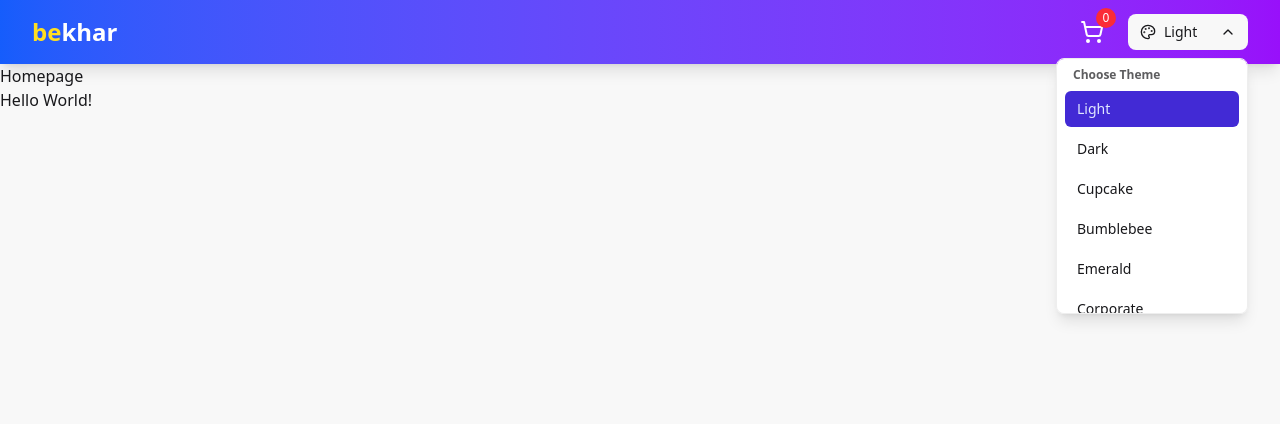
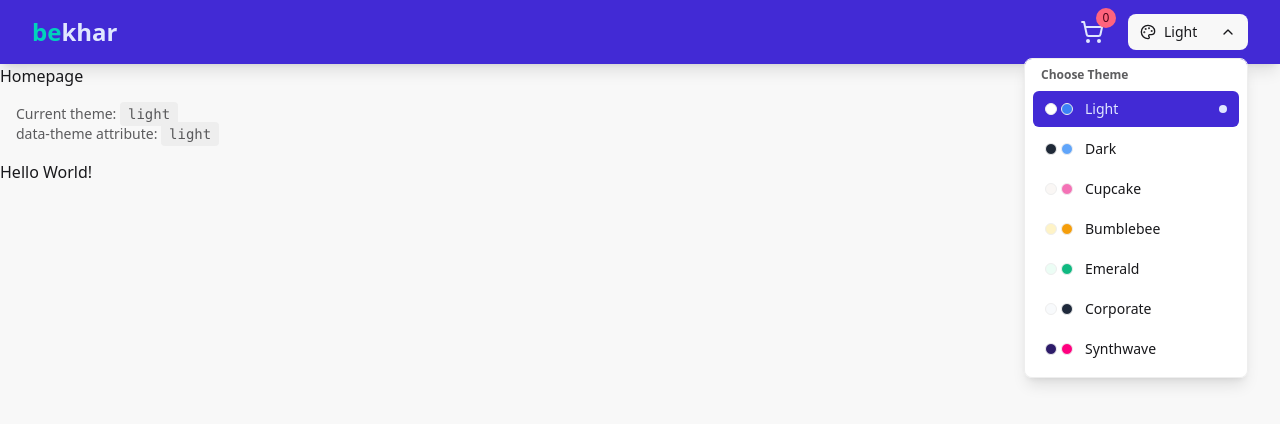
Before and after one commit to khalidghalib404/productStore, a React app in the folder frontend/: page / in a window 1280 px wide. Both pictures are taken after a click on the button "Light". Shown: the top 424 px of the page. Built offline with nearby package versions, Linux system fonts and the light colour scheme; the HTML template or start-up script is replaced by a standard one.

Commit message:
theme coloring set up secound time

```diff
--- a/frontend/daisyui.config.js
+++ /dev/null
@@ -1,36 +0,0 @@
-module.exports = {
-  themes: [
-    "light",
-    "dark",
-    "cupcake",
-    "bumblebee",
-    "emerald",
-    "corporate",
-    "synthwave",
-    "retro",
-    "cyberpunk",
-    "valentine",
-    "halloween",
-    "garden",
-    "forest",
-    "aqua",
-    "lofi",
-    "pastel",
-    "fantasy",
-    "wireframe",
-    "black",
-    "luxury",
-    "dracula",
-    "cmyk",
-    "autumn",
-    "business",
-    "acid",
-    "lemonade",
-    "night",
-    "coffee",
-    "winter",
-    "dim",
-    "nord",
-    "sunset"
-  ],
-};
--- a/frontend/postcss.config.cjs
+++ b/frontend/postcss.config.cjs
@@ -1,5 +1,5 @@
 module.exports = {
-  plugins: {
-    '@tailwindcss/postcss': {},
-  },
+  plugins: [
+    require('@tailwindcss/postcss'),
+  ],
 }
--- a/frontend/src/App.jsx
+++ b/frontend/src/App.jsx
@@ -1,19 +1,38 @@
-import { useState } from 'react'
-import Navbar from './components/navbar'
+import { useState, useEffect } from 'react'
+import Navbar from './components/Navbar'
 import { Route, Routes } from 'react-router-dom'
-import Homepage from './pages/Homepage'
+import HomePage from './pages/HomePage'
 import ProductPage from './pages/ProductPage'
+import { useThemeStore } from './stores/themeStore'
 
 function App() {
-  const [count, setCount] = useState(0)
+  // Initialize theme store on app startup
+  const { currentTheme } = useThemeStore();
+
+  // Update debug display
+  useEffect(() => {
+    const debugElement = document.getElementById('theme-debug');
+    if (debugElement) {
+      debugElement.textContent = document.documentElement.getAttribute('data-theme') || 'none';
+    }
+  }, [currentTheme]);
+
   return (
 
-    <div className='min-h-screen bg-base-200 transition-colors duration-300 ' data-theme='forest'>
+    <div className='min-h-screen bg-base-200 transition-colors duration-300'>
       <Navbar/>
       <Routes>
-        <Route path='/' element={<Homepage/>}/>
+        <Route path='/' element={<HomePage/>}/>
         <Route path='/product/:id' element={<ProductPage/>}/>
       </Routes>
+      <div className="p-4">
+        <p className="text-sm text-base-content/70">
+          Current theme: <span className="font-mono bg-base-300 px-2 py-1 rounded">{currentTheme}</span>
+        </p>
+        <p className="text-sm text-base-content/70">
+          data-theme attribute: <span className="font-mono bg-base-300 px-2 py-1 rounded" id="theme-debug"></span>
+        </p>
+      </div>
       Hello World!
     </div>
 
--- a/frontend/src/components/Navbar.jsx
+++ b/frontend/src/components/Navbar.jsx
@@ -1,26 +1,26 @@
 import React from 'react';
 import { ShoppingCart } from 'lucide-react';
 import ThemeSelectior from './ThemeSelectior';
-
+import {THEMES} from '../constant/index'
 export default function Navbar() {
   return (
-    <nav className="bg-gradient-to-r from-blue-600 to-purple-600 shadow-lg">
+    <nav className="bg-primary shadow-lg">
       <div className="max-w-7xl mx-auto px-4 sm:px-6 lg:px-8">
         <div className="flex justify-between items-center h-16">
           {/* Store Name */}
           <div className="flex-shrink-0">
-            <h1 className="text-white text-2xl font-bold">
-              <span className="text-yellow-300">be</span>khar
+            <h1 className="text-primary-content text-2xl font-bold">
+              <span className="text-accent">be</span>khar
             </h1>
           </div>
 
           {/* Right side icons */}
           <div className="flex items-center space-x-4">
             {/* Shopping Cart */}
-            <button className="text-white hover:bg-white hover:text-blue-600 p-2 rounded-md transition duration-300 relative">
+            <button className="text-primary-content hover:bg-primary-content hover:text-primary p-2 rounded-md transition duration-300 relative">
               <ShoppingCart size={24} />
               {/* Cart badge - you can make this dynamic */}
-              <span className="absolute -top-1 -right-1 bg-red-500 text-white text-xs rounded-full h-5 w-5 flex items-center justify-center">
+              <span className="absolute -top-1 -right-1 bg-error text-error-content text-xs rounded-full h-5 w-5 flex items-center justify-center">
                 0
               </span>
             </button>
--- a/frontend/src/components/ThemeSelectior.jsx
+++ b/frontend/src/components/ThemeSelectior.jsx
@@ -1,28 +1,13 @@
 import React, { useState, useEffect } from 'react';
 import { Palette, ChevronDown } from 'lucide-react';
+import { useThemeStore } from '../stores/themeStore';
 
 function ThemeSelectior() {
   const [isOpen, setIsOpen] = useState(false);
-  const [currentTheme, setCurrentTheme] = useState(() => {
-    return localStorage.getItem('theme') || 'light';
-  });
-
-  const themes = [
-    "light", "dark", "cupcake", "bumblebee", "emerald", "corporate",
-    "synthwave", "retro", "cyberpunk", "valentine", "halloween", "garden",
-    "forest", "aqua", "lofi", "pastel", "fantasy", "wireframe", "black",
-    "luxury", "dracula", "cmyk", "autumn", "business", "acid", "lemonade",
-    "night", "coffee", "winter", "dim", "nord", "sunset"
-  ];
-
-  useEffect(() => {
-    // Apply the theme to the document
-    document.documentElement.setAttribute('data-theme', currentTheme);
-    localStorage.setItem('theme', currentTheme);
-  }, [currentTheme]);
+  const { currentTheme, themes, themeColors, setTheme, getThemeColors } = useThemeStore();
 
   const selectTheme = (theme) => {
-    setCurrentTheme(theme);
+    setTheme(theme);
     setIsOpen(false);
   };
 
@@ -59,7 +44,7 @@ function ThemeSelectior() {
 
       {/* Dropdown Menu */}
       {isOpen && (
-        <div className="absolute top-full mt-2 right-0 z-50 w-48 max-h-64 overflow-y-auto bg-base-100 border border-base-300 rounded-lg shadow-lg">
+        <div className="absolute top-full mt-2 right-0 z-50 w-56 max-h-80 overflow-y-auto bg-base-100 border border-base-300 rounded-lg shadow-lg">
           <div className="p-2">
             <div className="text-xs font-semibold text-base-content/70 mb-2 px-2">Choose Theme</div>
             <div className="grid grid-cols-1 gap-1">
@@ -67,13 +52,31 @@ function ThemeSelectior() {
                 <button
                   key={theme}
                   onClick={() => selectTheme(theme)}
-                  className={`w-full text-left px-3 py-2 text-sm rounded-md transition-colors duration-150 capitalize ${
+                  className={`w-full text-left px-3 py-2 text-sm rounded-md transition-colors duration-150 capitalize flex items-center gap-3 ${
                     currentTheme === theme
                       ? 'bg-primary text-primary-content font-medium'
                       : 'hover:bg-base-200 text-base-content'
                   }`}
                 >
-                  {theme}
+                  {/* Color Indicator */}
+                  <div className="flex gap-1 flex-shrink-0">
+                    <div
+                      className="w-3 h-3 rounded-full border border-base-300"
+                      style={{ backgroundColor: getThemeColors(theme)[0] }}
+                      title={`${theme} primary color`}
+                    ></div>
+                    <div
+                      className="w-3 h-3 rounded-full border border-base-300"
+                      style={{ backgroundColor: getThemeColors(theme)[1] }}
+                      title={`${theme} secondary color`}
+                    ></div>
+                  </div>
+                  {/* Theme Name */}
+                  <span className="flex-1">{theme}</span>
+                  {/* Current theme indicator */}
+                  {currentTheme === theme && (
+                    <div className="w-2 h-2 bg-current rounded-full flex-shrink-0"></div>
+                  )}
                 </button>
               ))}
             </div>
--- /dev/null
+++ b/frontend/src/constant/index.js
@@ -0,0 +1,67 @@
+export  const THEMES = [
+  {
+    name: "pastel",
+    label: "Pastel",
+    colors: ["#ffd8d8", "#b7e4c7", "#d8b4fe"],
+  },
+  {
+    name: "retro",
+    label: "Retro",
+    colors: ["#e2d5bc", "#ef9995", "#a4cbb4"],
+  },
+  {
+    name: "coffee",
+    label: "Coffee",
+    colors: ["#20161F", "#A67C58", "#807666"],
+  },
+  {
+    name: "forest",
+    label: "Forest",
+    colors: ["#171212", "#2B4C3F", "#6BAA75"],
+  },
+  {
+    name: "cyberpunk",
+    label: "Cyberpunk",
+    colors: ["#FF00FF", "#00FFFF", "#FF7598"],
+  },
+  {
+    name: "synthwave",
+    label: "Synthwave",
+    colors: ["#2D1B69", "#FF1E9E", "#1EDBFF"],
+  },
+  {
+    name: "luxury",
+    label: "Luxury",
+    colors: ["#171618", "#B6862D", "#E2C697"],
+  },
+  {
+    name: "autumn",
+    label: "Autumn",
+    colors: ["#D8B4A0", "#D27548", "#BA4A00"],
+  },
+  {
+    name: "valentine",
+    label: "Valentine",
+    colors: ["#E96D7B", "#FF8FAB", "#FFB3C6"],
+  },
+  {
+    name: "aqua",
+    label: "Aqua",
+    colors: ["#2DD4BF", "#06B6D4", "#0EA5E9"],
+  },
+  {
+    name: "business",
+    label: "Business",
+    colors: ["#1C4E80", "#0091D5", "#7DB9DE"],
+  },
+  {
+    name: "night",
+    label: "Night",
+    colors: ["#0F172A", "#334155", "#64748B"],
+  },
+  {
+    name: "dracula",
+    label: "Dracula",
+    colors: ["#282A36", "#BD93F9", "#FF79C6"],
+  },
+];
--- /dev/null
+++ b/frontend/src/hooks/useTheme.js
@@ -0,0 +1,37 @@
+import { useThemeStore } from '../stores/themeStore';
+
+// Custom hook for theme management
+export const useTheme = () => {
+  const {
+    currentTheme,
+    themes,
+    themeColors,
+    setTheme,
+    getThemeColors
+  } = useThemeStore();
+
+  const isDark = ['dark', 'dracula', 'night', 'black', 'coffee'].includes(currentTheme);
+  const isLight = currentTheme === 'light';
+
+  return {
+    currentTheme,
+    themes,
+    themeColors,
+    setTheme,
+    getThemeColors,
+    isDark,
+    isLight,
+    // Utility functions
+    toggleDarkLight: () => setTheme(isDark ? 'light' : 'dark'),
+    nextTheme: () => {
+      const currentIndex = themes.indexOf(currentTheme);
+      const nextIndex = (currentIndex + 1) % themes.length;
+      setTheme(themes[nextIndex]);
+    },
+    prevTheme: () => {
+      const currentIndex = themes.indexOf(currentTheme);
+      const prevIndex = currentIndex === 0 ? themes.length - 1 : currentIndex - 1;
+      setTheme(themes[prevIndex]);
+    }
+  };
+};
--- /dev/null
+++ b/frontend/src/stores/themeStore-examples.js
@@ -0,0 +1,70 @@
+// Theme Store Usage Examples
+
+// Basic usage in any component:
+import { useThemeStore } from '../stores/themeStore';
+
+function MyComponent() {
+  const { currentTheme, setTheme, themes } = useThemeStore();
+
+  return (
+    <div>
+      <p>Current theme: {currentTheme}</p>
+      <button onClick={() => setTheme('forest')}>
+        Switch to Forest Theme
+      </button>
+    </div>
+  );
+}
+
+// Using the custom hook (recommended):
+import { useTheme } from '../hooks/useTheme';
+
+function MyComponent() {
+  const {
+    currentTheme,
+    setTheme,
+    themes,
+    isDark,
+    isLight,
+    toggleDarkLight,
+    nextTheme,
+    prevTheme
+  } = useTheme();
+
+  return (
+    <div>
+      <p>Current theme: {currentTheme}</p>
+      <p>Is dark theme: {isDark ? 'Yes' : 'No'}</p>
+
+      <button onClick={toggleDarkLight}>
+        Toggle Dark/Light
+      </button>
+
+      <button onClick={nextTheme}>
+        Next Theme
+      </button>
+
+      <button onClick={prevTheme}>
+        Previous Theme
+      </button>
+
+      {/* All available themes */}
+      {themes.map(theme => (
+        <button
+          key={theme}
+          onClick={() => setTheme(theme)}
+          className={currentTheme === theme ? 'active' : ''}
+        >
+          {theme}
+        </button>
+      ))}
+    </div>
+  );
+}
+
+// Available themes (32 total):
+// "light", "dark", "cupcake", "bumblebee", "emerald", "corporate",
+// "synthwave", "retro", "cyberpunk", "valentine", "halloween", "garden",
+// "forest", "aqua", "lofi", "pastel", "fantasy", "wireframe", "black",
+// "luxury", "dracula", "cmyk", "autumn", "business", "acid", "lemonade",
+// "night", "coffee", "winter", "dim", "nord", "sunset"
--- /dev/null
+++ b/frontend/src/stores/themeStore.js
@@ -0,0 +1,93 @@
+import { create } from 'zustand';
+import { persist } from 'zustand/middleware';
+
+const themes = [
+  "light", "dark", "cupcake", "bumblebee", "emerald", "corporate",
+  "synthwave", "retro", "cyberpunk", "valentine", "halloween", "garden",
+  "forest", "aqua", "lofi", "pastel", "fantasy", "wireframe", "black",
+  "luxury", "dracula", "cmyk", "autumn", "business", "acid", "lemonade",
+  "night", "coffee", "winter", "dim", "nord", "sunset"
+];
+
+// Color indicators for each theme
+const themeColors = {
+  light: ['#ffffff', '#3b82f6'],
+  dark: ['#1f2937', '#60a5fa'],
+  cupcake: ['#faf7f5', '#f472b6'],
+  bumblebee: ['#fef3c7', '#f59e0b'],
+  emerald: ['#ecfdf5', '#10b981'],
+  corporate: ['#f8fafc', '#1e293b'],
+  synthwave: ['#2d1b69', '#ff007f'],
+  retro: ['#e6e6e6', '#ff6b6b'],
+  cyberpunk: ['#0d001a', '#00ff9f'],
+  valentine: ['#fff5f5', '#f472b6'],
+  halloween: ['#2d1b1b', '#ff6b35'],
+  garden: ['#f0fdf4', '#16a34a'],
+  forest: ['#1a2e1f', '#22c55e'],
+  aqua: ['#f0f9ff', '#06b6d4'],
+  lofi: ['#f5f5f4', '#78716c'],
+  pastel: ['#fef7ed', '#f97316'],
+  fantasy: ['#fef3c7', '#eab308'],
+  wireframe: ['#ffffff', '#6b7280'],
+  black: ['#000000', '#ffffff'],
+  luxury: ['#1a1a1a', '#ffd700'],
+  dracula: ['#282a36', '#ff79c6'],
+  cmyk: ['#ffffff', '#00ffff'],
+  autumn: ['#fef3c7', '#ea580c'],
+  business: ['#f8fafc', '#0f172a'],
+  acid: ['#f0fdf4', '#84cc16'],
+  lemonade: ['#fefce8', '#eab308'],
+  night: ['#0f0f23', '#00ff9f'],
+  coffee: ['#2d1b1b', '#a16207'],
+  winter: ['#f0f9ff', '#3b82f6'],
+  dim: ['#1a1a2e', '#a855f7'],
+  nord: ['#2e3440', '#88c0d0'],
+  sunset: ['#1e1b4b', '#f59e0b']
+};
+
+export const useThemeStore = create(
+  persist(
+    (set, get) => ({
+      currentTheme: 'light',
+      themes,
+      themeColors,
+
+      setTheme: (theme) => {
+        console.log('Setting theme to:', theme);
+        set({ currentTheme: theme });
+        // Apply theme to document
+        document.documentElement.setAttribute('data-theme', theme);
+        console.log('data-theme attribute set to:', document.documentElement.getAttribute('data-theme'));
+      },
+
+      getThemeColors: (theme) => {
+        return get().themeColors[theme] || ['#ffffff', '#3b82f6'];
+      },
+    }),
+    {
+      name: 'theme-storage',
+      onRehydrateStorage: () => (state) => {
+        // Apply theme on rehydration
+        if (state?.currentTheme) {
+          document.documentElement.setAttribute('data-theme', state.currentTheme);
+        }
+      },
+    }
+  )
+);
+
+// Initialize theme on app start
+if (typeof window !== 'undefined') {
+  const savedTheme = localStorage.getItem('theme-storage');
+  if (savedTheme) {
+    try {
+      const parsed = JSON.parse(savedTheme);
+      if (parsed.state?.currentTheme) {
+        document.documentElement.setAttribute('data-theme', parsed.state.currentTheme);
+      }
+    } catch (e) {
+      // Fallback to light theme
+      document.documentElement.setAttribute('data-theme', 'light');
+    }
+  }
+}
--- /dev/null
+++ b/frontend/tailwind.config.js
@@ -0,0 +1,48 @@
+import daisyui from 'daisyui';
+
+/** @type {import('tailwindcss').Config} */
+export default {
+  plugins: [daisyui],
+  daisyui: {
+    themes: [
+      "light",
+      "dark",
+      "cupcake",
+      "bumblebee",
+      "emerald",
+      "corporate",
+      "synthwave",
+      "retro",
+      "cyberpunk",
+      "valentine",
+      "halloween",
+      "garden",
+      "forest",
+      "aqua",
+      "lofi",
+      "pastel",
+      "fantasy",
+      "wireframe",
+      "black",
+      "luxury",
+      "dracula",
+      "cmyk",
+      "autumn",
+      "business",
+      "acid",
+      "lemonade",
+      "night",
+      "coffee",
+      "winter",
+      "dim",
+      "nord",
+      "sunset"
+    ],
+    darkTheme: "dark",
+    base: true,
+    styled: true,
+    utils: true,
+    logs: false,
+    themeRoot: ":root",
+  },
+}
```
